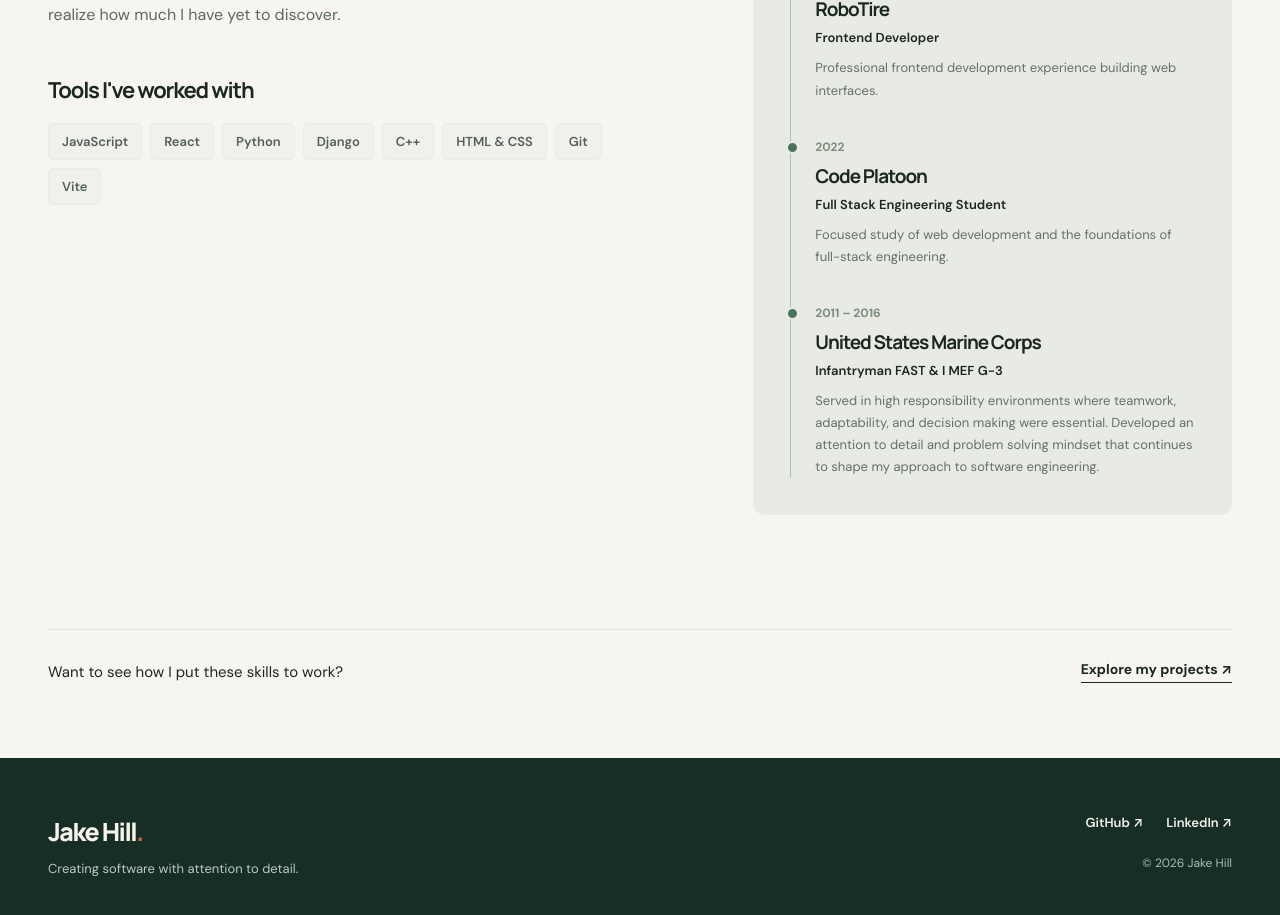
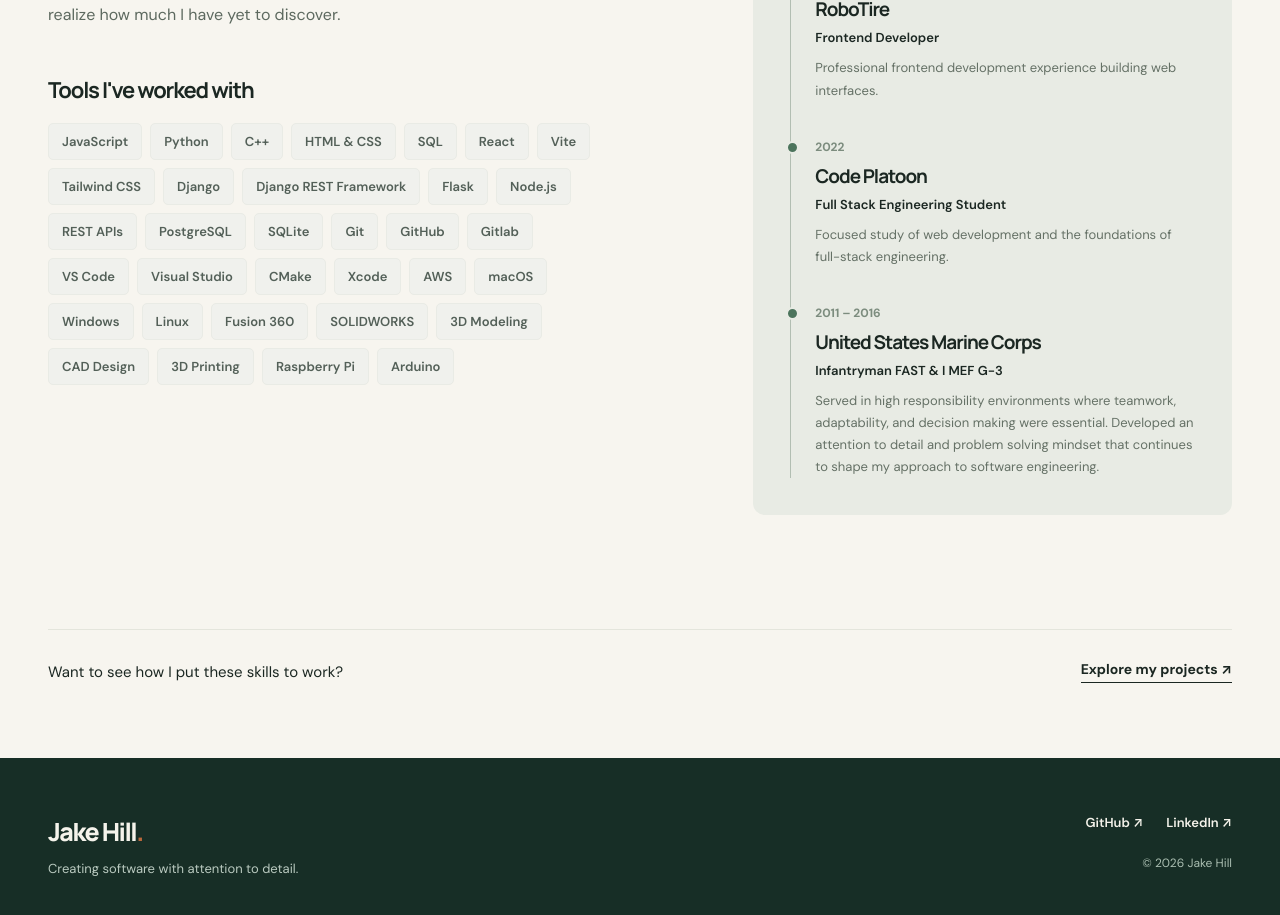
Before and after one commit to jacob-hill90/Portfolio, a React (Vite) app: page /about in a window 1280 px wide. Shown: the part 820-1735 px from the top of the page. Built offline with nearby package versions, Linux system fonts and the light colour scheme.

Commit message:
added tools

```diff
--- a/src/pages/About.jsx
+++ b/src/pages/About.jsx
@@ -65,14 +65,54 @@ export default function About() {
           <h3>Tools I've worked with</h3>
           <div className="tags tags-large">
             {[
+              // Programming Languages
               "JavaScript",
-              "React",
               "Python",
-              "Django",
               "C++",
               "HTML & CSS",
+              "SQL",
+
+              // Frontend Development
+              "React",
+              "Vite",
+              "Tailwind CSS",
+
+              // Backend Development
+              "Django",
+              "Django REST Framework",
+              "Flask",
+              "Node.js",
+              "REST APIs",
+
+              // Databases
+              "PostgreSQL",
+              "SQLite",
+
+              // Development Tools
               "Git",
-              "Vite",
+              "GitHub",
+              "Gitlab",
+              "VS Code",
+              "Visual Studio",
+              "CMake",
+              "Xcode",
+              "AWS",
+
+              // Operating Systems
+              "macOS",
+              "Windows",
+              "Linux",
+
+              // CAD & Manufacturing
+              "Fusion 360",
+              "SOLIDWORKS",
+              "3D Modeling",
+              "CAD Design",
+              "3D Printing",
+
+              // Hardware & Other
+              "Raspberry Pi",
+              "Arduino"
             ].map((tool) => (
               <span key={tool}>{tool}</span>
             ))}
```
